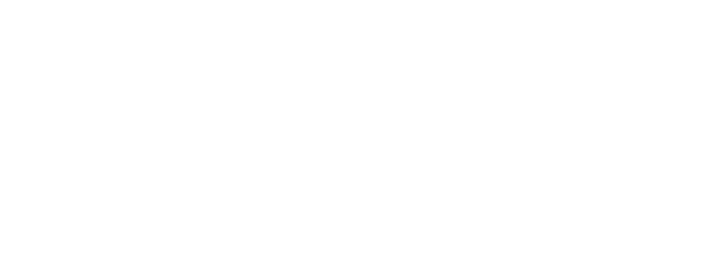
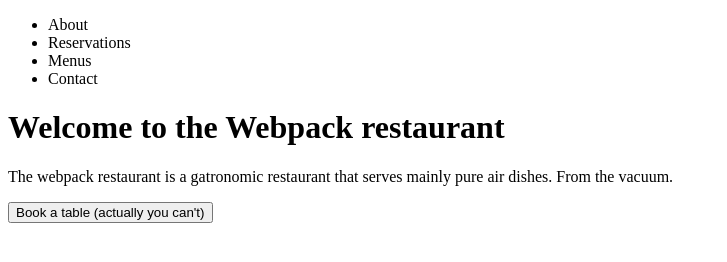
Before and after one commit to kylelbs/restaurantpage, a website: page dist/index.html in a window 1280 px wide. Shown: the whole page, without its empty margins (0-727 px from the left). Drawn offline with Linux system fonts and the light colour scheme.

Commit message:
added base content in html file

```diff
--- a/dist/index.html
+++ b/dist/index.html
@@ -7,7 +7,19 @@
     <title>Document</title>
 </head>
 <body>
-    <div id="content"></div>
+    <nav>
+        <ul>
+            <li>About</li>
+            <li>Reservations</li>
+            <li>Menus</li>
+            <li>Contact</li>
+        </ul>
+    </nav>
+    <h1>Welcome to the Webpack restaurant</h1>
+    <p>The webpack restaurant is a gatronomic restaurant that serves mainly pure air dishes. From the vacuum.</p>
+    <button>Book a table (actually you can't)</button>
     <script src="./main.js"></script>
 </body>
 </html>
+
+<!-- see next time how to load images and css with webpack -->
```
